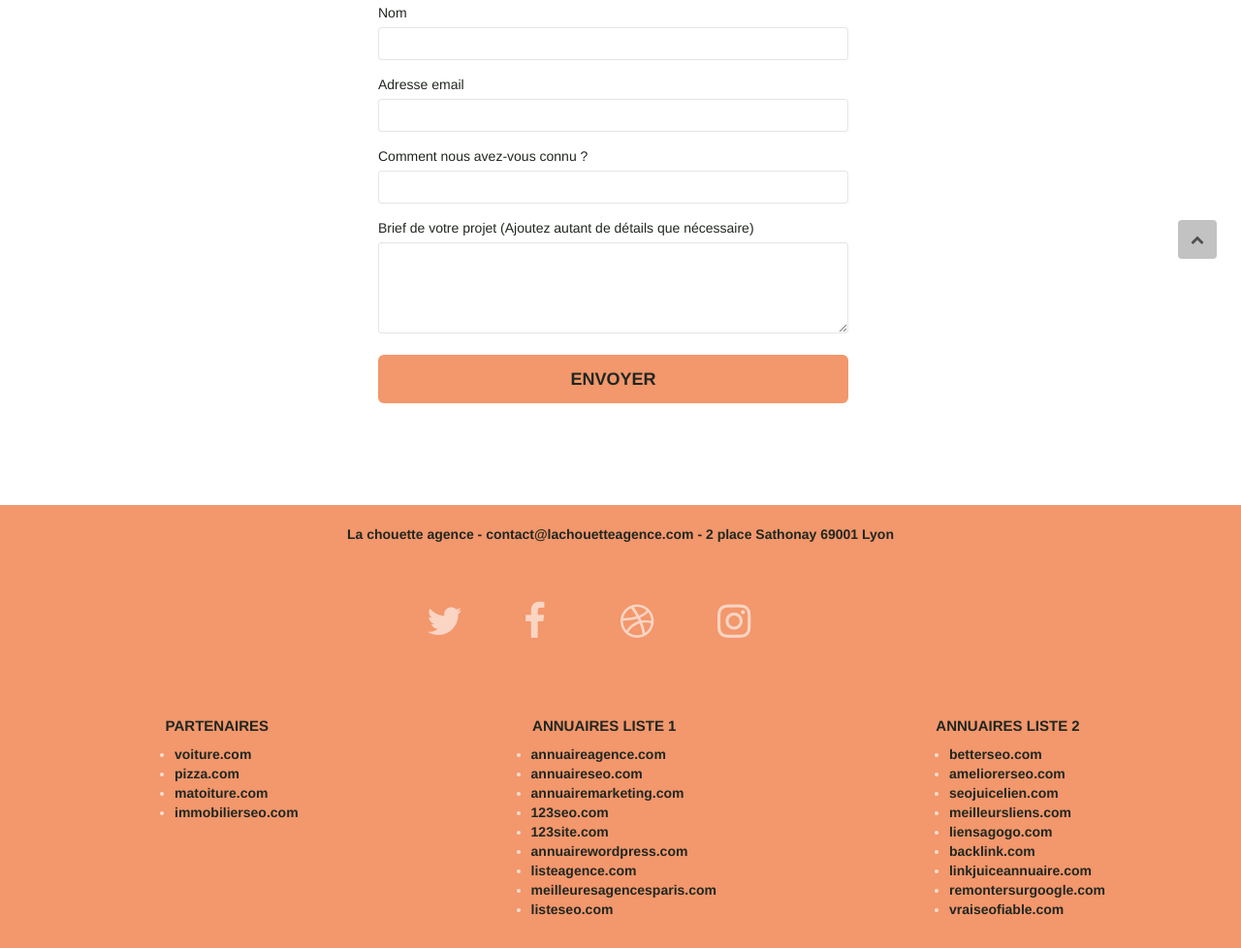
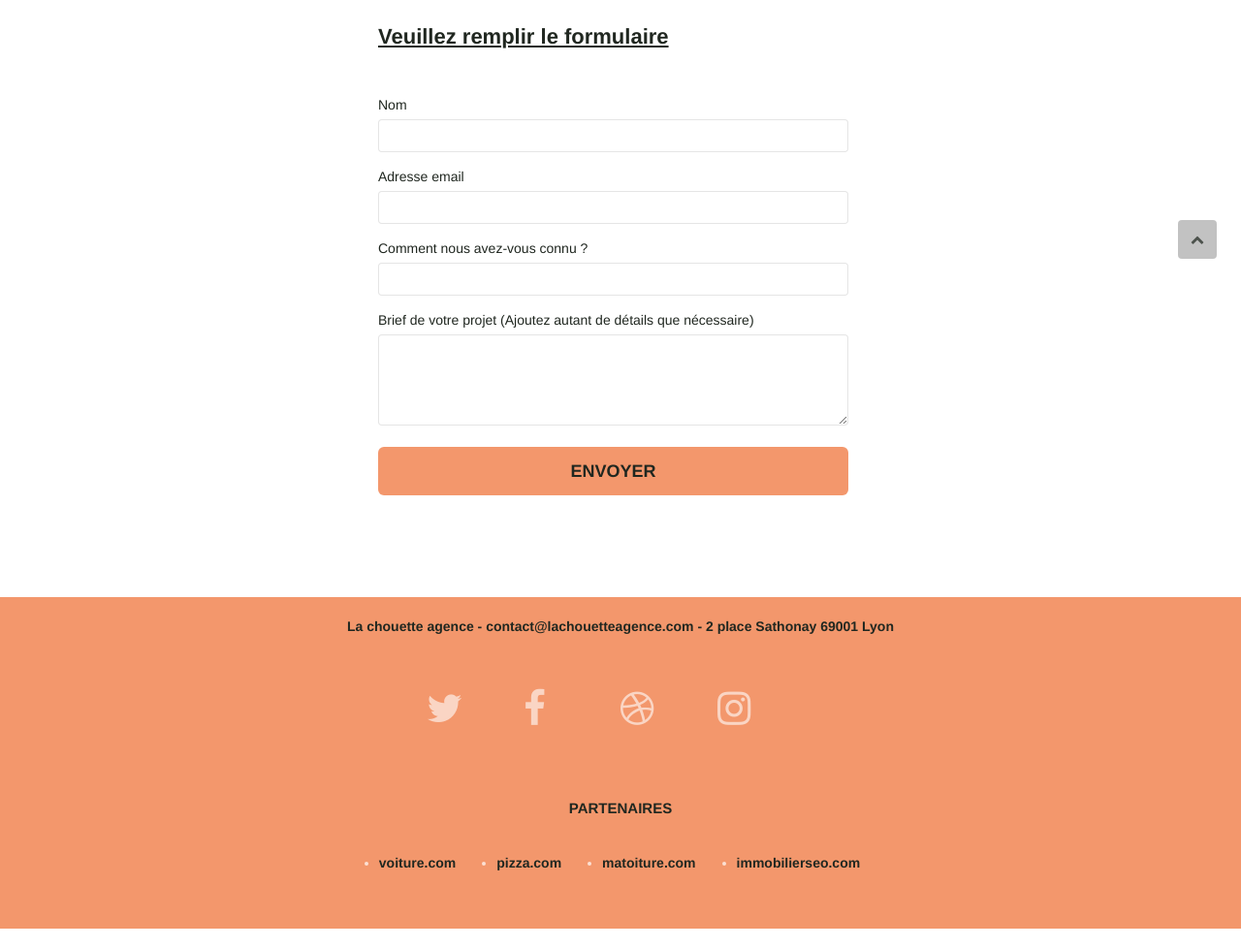
Before and after one commit to damsk33/p4_agence, a plain HTML site: page page2.html in a window 1280 px wide. Shown: the part 508-1486 px from the top of the page at 97% size. Drawn offline with nearby package versions, Linux system fonts and the light colour scheme.

Commit message:
page 2 validateur

```diff
--- a/page2.html
+++ b/page2.html
@@ -75,6 +75,7 @@
 			<!-- bloc-7 -->
 			<section class="bloc bgc-white l-bloc bloc7_section" id="bloc-7">
 				<div class="container bloc-lg">
+					<h2 class="titre_formulaire">Veuillez remplir le formulaire</h2>
 					<div class="row">
 						<div class="col-sm-6">
 							<form id="form_1">
@@ -130,28 +131,27 @@
 						<div class="row row-no-gutters social">
 							<div class="col-sm-3">
 								<div class="text-center">
-									<a class="social" href="index.html"><span class="fa fa-twitter icon-md"></span></a>
+									<a class="social" aria-label="La chouette agence sur twitter" title="Nous suivre sur twitter" href="index.html"><span class="fa fa-twitter fa-lg icon-md"></span></a>
 								</div>
 							</div>
 							<div class="col-sm-3">
 								<div class="text-center">
-									<a class="social" href="index.html"><span class="fa fa-facebook icon-md"></span></a>
+									<a class="social" aria-label="La chouette agence sur facebook" title="Nous suivre sur facebook" href="index.html"><span class="fa fa-facebook fa-lg icon-md"></span></a>
 								</div>
 							</div>
 							<div class="col-sm-3">
 								<div class="text-center">
-									<a class="social" href="index.html"><span class="fa fa-dribbble icon-md"></span></a>
+									<a class="social" aria-label="La chouette agence sur dribbble" title="Nous suivre sur dribble" href="index.html"><span class="fa fa-dribbble fa-lg icon-md"></span></a>
 								</div>
 							</div>
 							<div class="col-sm-3">
 								<div class="text-center">
-									<a class="social" href="index.html"><span
-											class="fa fa-instagram icon-md"></span></a>
+									<a class="social" aria-label="La chouette agence sur instagram" title="Nous suivre sur instagram" href="index.html"><span class="fa fa-instagram fa-lg icon-md"></span></a>
 								</div>
 							</div>
 						</div>
 						<div class="footer_box">
-							<div>
+							<div class="partner_box">
 								<h3 class="footer_annuaire">Partenaires</h3>
 								<ul>
 									<li><a href="voiture.com">voiture.com</a></li>
@@ -160,37 +160,10 @@
 									<li><a href="immobilierseo.com">immobilierseo.com</a></li>
 								</ul>
 							</div>
-							<div>
-								<h3 class="footer_annuaire">Annuaires liste 1</h3>
-								<ul>
-									<li><a href="annuaireagence.com">annuaireagence.com</a></li>
-									<li><a href="annuaireseo.com">annuaireseo.com</a></li>
-									<li><a href="annuairemarketing.com">annuairemarketing.com</a></li>
-									<li><a href="123seoture.com">123seo.com</a></li>
-									<li><a href="123site.com">123site.com</a></li>
-									<li><a href="annuairewordpress.com">annuairewordpress.com</a></li>
-									<li><a href="listeagence.com">listeagence.com</a></li>
-									<li><a href="meilleuresagencesparis.com">meilleuresagencesparis.com</a></li>
-									<li><a href="listeseo.com">listeseo.com</a></li>
-								</ul>
-							</div>
-							<div>
-								<h3 class="footer_annuaire">Annuaires liste 2</h3>
-								<ul>
-									<li><a href="betterseo.com">betterseo.com</a></li>
-									<li><a href="ameliorerseo.com">ameliorerseo.com</a></li>
-									<li><a href="seojuicelien.com">seojuicelien.com</a></li>
-									<li><a href="meilleursliens.com">meilleursliens.com</a></li>
-									<li><a href="liensagogo.com">liensagogo.com</a></li>
-									<li><a href="backlink.com">backlink.com</a></li>
-									<li><a href="linkjuiceannuaire.com">linkjuiceannuaire.com</a></li>
-									<li><a href="remontersurgoogle.com">remontersurgoogle.com</a></li>
-									<li><a href="vraiseofiable.com">vraiseofiable.com</a></li>
-								</ul>
-							</div>
 						</div>
 					</div>
 				</div>
+			</div>
 		</footer>
 		<!-- Footer - bloc-8 END -->
 
```
Also changed, not shown: index.html (+1 -1 lines), style.min.css.
